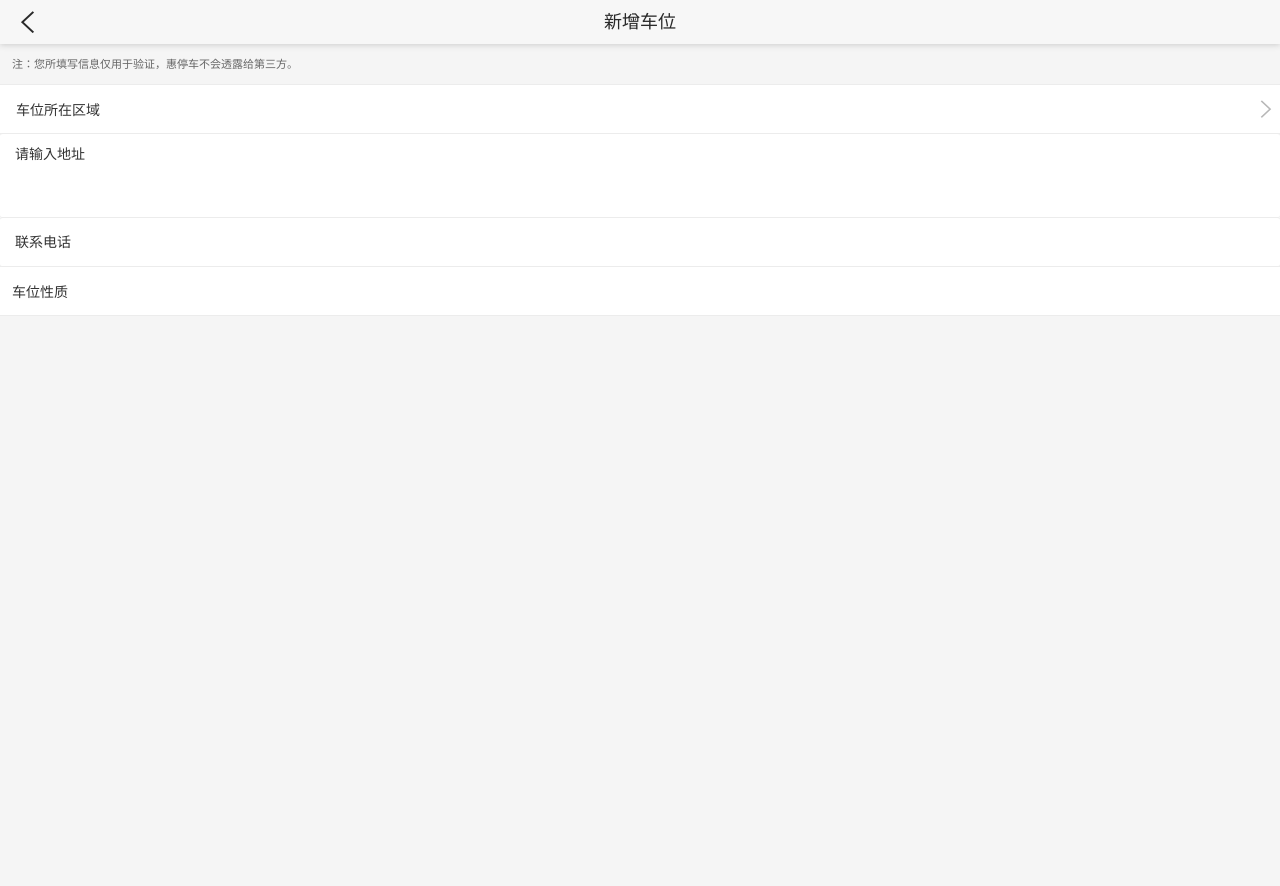
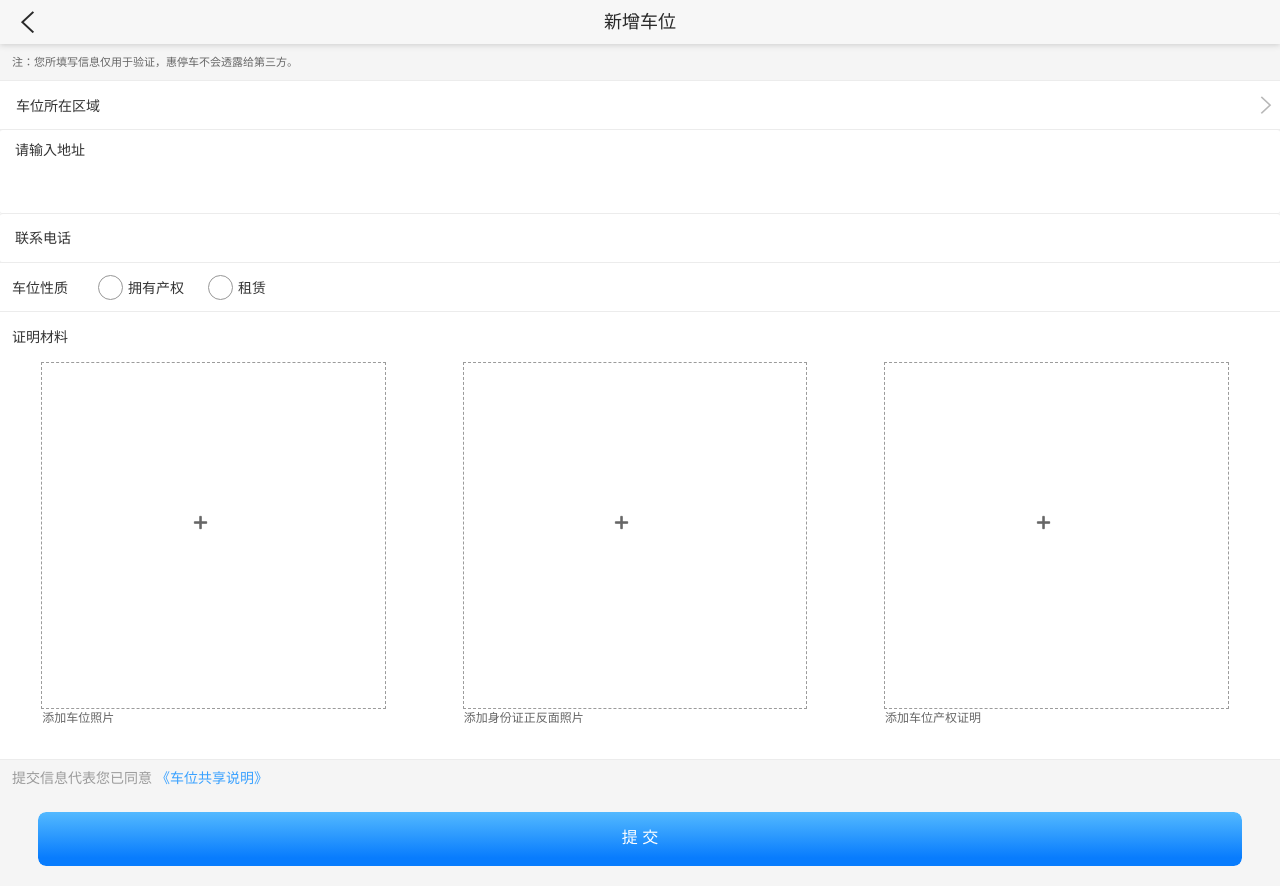
Before and after one commit to dongusefire/parkApp, a plain HTML site: page template/newParkSpace.html in a window 1280 px wide. Before the commit the page ends 800 px from the top, so only its background shows below. Drawn offline with Linux system fonts and the light colour scheme.

Commit message:
提交代码

```diff
--- /dev/null
+++ b/css/cancelOrder.css
@@ -0,0 +1,69 @@
+.mui-icon {
+    font-size: 28px;
+    margin-top: 4px;
+    vertical-align: sub;
+    color: #b7b7b7;
+}
+.mui-title {
+    font-size: 18px;
+    color: #292929;
+    letter-spacing: 0;
+}
+body {
+	background-color: #f5f5f5;
+	height: 100%;
+}
+.box {
+	margin-top: 45px;
+	background-color: #ffffff;
+	border-bottom: 1px solid #ededed;
+	padding: 0 15px;
+}
+.box p {
+	font-size: 16px;
+	color: #333333;
+	padding:12px 0;
+}
+.box span {
+	float:left;
+	width: 27%;
+	margin-right: 9%;
+	border: 1px solid #9B9B9B;
+	border-radius: 4px;
+	text-align: center;
+	height: 32px;
+	line-height: 32px;
+	margin-bottom: 27px;
+	font-size: 14px;
+	color: #333333;
+}
+.box span:nth-child(3){
+	margin-right: 0;
+}
+.cancel {
+	font-size: 12px;
+	color: #9B9B9B;
+	letter-spacing: 0;
+	line-height: 60px;
+	padding:0 12px;
+	background-color: #ffffff;
+	border-bottom:  1px solid #ededed;
+}
+.cancel button {
+	border-radius: 40px;
+	height: 40px;
+	padding: 0 20px;
+	margin-top: 10px;
+	font-size: 16px;
+	color: #333333;
+}
+.rules {
+	padding:12px 14px;
+	font-size: 12px;
+	color: #9B9B9B;
+	letter-spacing: 0;
+}
+.rules p {
+	font-size: 12px;
+	color: #9B9B9B;
+}
--- a/css/login.css
+++ b/css/login.css
@@ -52,9 +52,9 @@ input::-webkit-input-placeholder {
 	line-height: 20px;
 }
 .submit {
-	width: 90%;
+	width: 94%;
 	border:none;
-	margin-left: 5%;
+	margin-left: 3%;
 	margin-top: 27px;
 	background-image: linear-gradient(-180deg, #53B9FF 0%, #087CFD 85%);
 	border-radius: 8px;
--- a/css/newParkSpace.css
+++ b/css/newParkSpace.css
@@ -4,30 +4,36 @@
 	vertical-align: sub;
 	color: #b7b7b7;
 }
+
 .mui-title {
 	font-size: 18px;
 	color: #292929;
 	letter-spacing: 0;
 }
+
 .withborder {
-	border-top:1px solid #ececec;
+	border-top: 1px solid #ececec;
 	border-bottom: 1px solid #ececec;
 	margin-top: -1px;
 }
+
 body {
 	background-color: #f5f5f5;
 	height: 100%;
 }
+
 .content {
 	margin-top: 44px;
 }
+
 .annotation {
 	font-size: 11px;
 	color: #666666;
 	letter-spacing: 0;
-	margin:0;
-	padding:10px 12px;
+	margin: 0;
+	padding: 8px 12px;
 }
+
 .withdraw {
 	height: 50px;
 	line-height: 50px;
@@ -37,40 +43,190 @@ body {
 	background-color: #fff;
 	padding-left: 16px;
 }
+
 .withdraw .arrow {
 	margin-top: 10px;
 }
+
 textarea {
-	border:none;
-	margin:0;
+	border: none;
+	margin: 0;
 	display: block;
 	font-size: 14px;
-	color:#333333;
+	color: #333333;
 }
+
 textarea::-webkit-input-placeholder {
-	color:#333333;
+	color: #333333;
 }
+
 input[type=number] {
-	border:none;
-	border-top:1px solid #ececec;
+	border: none;
+	border-top: 1px solid #ececec;
 	border-bottom: 1px solid #ececec;
 	margin-top: -1px;
 	font-size: 14px;
 	margin-bottom: 0;
 	height: 50px;
-	color:#333333;
+	color: #333333;
 }
+
 input::-webkit-input-placeholder {
-	color:#333333;
+	color: #333333;
 }
+
 .character {
 	height: 50px;
 	line-height: 50px;
 	background-color: #ffffff;
 }
+
+.character .character {
+	margin-left: 12px;
+	height: 48px;
+}
+
 .character label {
-	margin-left: 12px;
 	font-size: 14px;
 	color: #333333;
 	letter-spacing: 0;
 }
+
+.check {
+	margin-left: 60px;
+}
+
+.check:before {
+	content: "";
+	display: table;
+}
+
+.check:after {
+	content: "";
+	display: table;
+	clear: both;
+}
+
+.check>div {
+	position: relative;
+	float: left;
+	margin-right: 50px;
+	width: 60px;
+	height: 40px;
+	line-height: 40px;
+}
+
+.check>div:last-child {
+	margin-right: 0;
+}
+
+.check label {
+	display: block;
+	width: 60px;
+	height: 50px;
+	line-height: 50px;
+	cursor: pointer;
+}
+
+.check input {
+	z-index: 3;
+	display: block;
+	opacity: 0;
+	position: absolute;
+	top: 0;
+	bottom: 0;
+	left: 10px;
+	margin: auto;
+	width: 30px;
+	height: 30px;
+	cursor: pointer;
+}
+
+.check .user-defined {
+	z-index: 2;
+	position: absolute;
+	top: 8px;
+	bottom: 0;
+	left: -30px;
+	margin: auto;
+	width: 25px;
+	height: 25px;
+	border: 1px solid #979797;
+	border-radius: 50%;
+	cursor: pointer;
+}
+
+.check .user-defined span.circle {
+	display: block;
+	width: 19px;
+	height: 19px;
+	margin-top: 2px;
+	margin-left: 2px;
+	background-color: transparent;
+	border-radius: 50%;
+}
+
+.check .user-defined span.active {
+	background-color: #39A1FF;
+}
+
+.picture {
+	font-size: 14px;
+	color: #333333;
+	letter-spacing: 0;
+	background-color: #fff;
+}
+
+.picture label {
+	line-height: 50px;
+	padding-left: 12px;
+}
+
+.addPic {
+	padding: 0 0 50px 3px;
+}
+
+.add {
+	width: 27%;
+	margin-left:3%;
+	margin-right: 3%;
+	height: 0;
+	border:1px dashed #9b9b9b;
+	text-align: center;
+	padding-bottom:27%;
+	position: relative;
+	font-size: 12px;
+}
+.add img {
+	width: 15px;
+	height: 15px;
+	position: absolute;
+    left: 44%;
+    top: 44%;
+}
+.add .tip {
+	position: absolute;
+	top:100%;
+	left:0;
+	color: #666666;
+}
+.ask {
+	padding: 8px 12px;
+	color:#9B9B9B;
+}
+.ask span {
+	font-size: 14px;
+	color:  #39A1FF;
+}
+.submit {
+	width: 94%;
+	border:none;
+	margin-left: 3%;
+	margin-top: 5px;
+	margin-bottom: 20px;
+	background-image: linear-gradient(-180deg, #53B9FF 0%, #087CFD 85%);
+	border-radius: 8px;
+	height: 54px;
+	color:#ffffff;
+	font-size: 16px;
+}
--- a/template/newParkSpace.html
+++ b/template/newParkSpace.html
@@ -3,7 +3,7 @@
 
 	<head>
 		<meta charset="UTF-8">
-		<title></title>
+		<title>新增车位</title>
 		<meta name="viewport" content="width=device-width,initial-scale=1,minimum-scale=1,maximum-scale=1,user-scalable=no" />
 		<link href="../css/mui.min.css" rel="stylesheet" />
 		<link rel="stylesheet" href="../css/newParkSpace.css" />
@@ -18,20 +18,56 @@
 		    <p class="annotation">注：您所填写信息仅用于验证，惠停车不会透露给第三方。</p>
 		</div>
 		<div class="withdraw mui-clearfix withborder">
-			车位所在区域
+			<label>车位所在区域</label>
 			<span class="mui-icon mui-icon-arrowright mui-pull-right arrow"></span>
 		</div>
 		<textarea name="" rows="3" cols="" placeholder="请输入地址" class="withborder"></textarea>
 		<input type="number"  placeholder="联系电话" />
 		<div class="withborder character">
-			<label>车位性质</label>
+			<label class="mui-pull-left character">车位性质</label>
+			<div class="check mui-pull-left">
+		        <div>
+		            <input type="radio"  id="owner">
+		            <div class="user-defined">
+		                <span class="circle"></span>
+		            </div>
+		            <label>拥有产权</label>
+		        </div>
+		        <div>
+		            <input type="radio" id="rent">
+		            <div class="user-defined">
+		                <span class="circle"></span>
+		            </div>
+		            <label>租赁</label>
+		        </div>
+		    </div>
+		</div>
+		<div class="picture withborder">
+			<label>证明材料</label>
+			<div class="addPic mui-clearfix">
+				<div class="mui-pull-left add">
+					<img src="../img/plus.png" alt="" />
+					<span class="tip">添加车位照片</span>
+				</div>
+				<div class="mui-pull-left add">
+					<img src="../img/plus.png" alt="" />
+					<span class="tip">添加身份证正反面照片</span>
+				</div>
+				<div class="mui-pull-left add">
+					<img src="../img/plus.png" alt="" />
+					<span class="tip">添加车位产权证明</span>
+				</div>
+			</div>
+		</div>
+		<p class="ask">提交信息代表您已同意 <span>《车位共享说明》</span> </p>
+		<button type="submit" class="submit">提 交</button>
 
-		</div>
-
-
-		<script src="../js/mui.min.js"></script>
+		<script src="../js/jquery-1.11.2.min.js"></script>
 		<script type="text/javascript">
-			mui.init()
+			$("input[type='radio']").click(function() {
+			    $(this).siblings("div").children("span").addClass("active");
+			    $(this).parents("div").siblings("div").find("span").removeClass("active");
+			});
 		</script>
 	</body>
 
```
Also changed, not shown: template/cancelOrder.html (added, +40 -0 lines), template/wallet.html (+1 -1 lines), img/plus.png (added). Lines whose indentation alone changed are shown as unchanged.
